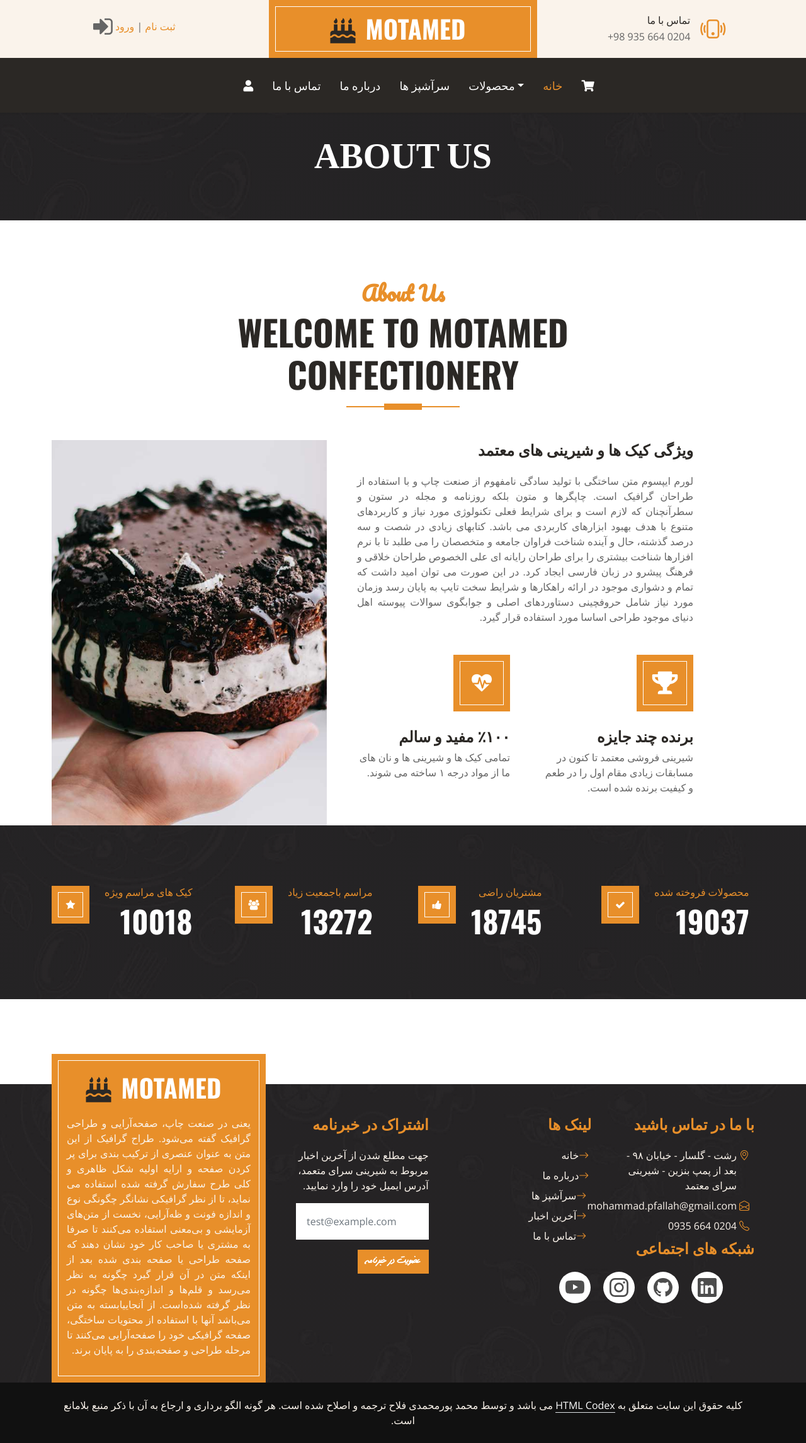
After one commit to mohammadpmf/confectionery, a Django app: page /about_us/ in a window 1280 px wide. The commit adds this page. Shown: the whole page at 63% size. Run offline with Django 5.2, Linux system fonts and the light colour scheme; parts of the project's set-up code (start-up, migrations or seed data) failed here and were passed over; some libraries are stand-ins or nearby versions.

Commit message:
Add about us and Contact us

```diff
--- /dev/null
+++ b/confectionery/templates/about.html
@@ -0,0 +1,110 @@
+{% extends "_base.html" %}
+
+{% load static %}
+{% load i18n %}
+
+{% block content %}
+    <!-- Page Header Start -->
+    <div class="container-fluid bg-dark bg-img p-5 mb-5">
+        <div class="row">
+            <div class="col-12 text-center">
+                <h1 class="display-4 d text-uppercase text-white">{% trans "About Us" %}</h1>
+            </div>
+        </div>
+    </div>
+    <!-- Page Header End -->
+
+<!-- About Start -->
+<div class="container-fluid pt-5">
+    <div class="container">
+        <div class="section-title position-relative text-center mx-auto mb-5 pb-3" style="max-width: 600px;">
+            <h2 class="text-primary font-secondary" {% if LANGUAGE_CODE == 'fa' %}style="font-family: dastkhat;"{% endif %}>{% trans "About Us" %}</h2>
+            <h1 class="display-4 text-uppercase" {% if LANGUAGE_CODE == 'fa' %}style="font-family: calibri;"{% endif %}>{% trans "Welcome To Motamed Confectionery" %}</h1>
+        </div>
+        <div class="row gx-5">
+            <div class="col-lg-5 mb-5 mb-lg-0" style="min-height: 400px;">
+                <div class="position-relative h-100">
+                    <img class="position-absolute w-100 h-100" src="{% static 'img/about.jpg' %}" style="object-fit: cover;">
+                </div>
+            </div>
+            <div class="col-lg-6 pb-5">
+                <h4 dir="rtl" class="mb-4">ویژگی کیک ها و شیرینی های معتمد</h4>
+                <p dir="rtl" style="text-align: justify;" class="mb-5">لورم ایپسوم متن ساختگی با تولید سادگی نامفهوم از صنعت چاپ و با استفاده از طراحان گرافیک است. چاپگرها و متون بلکه روزنامه و مجله در ستون و سطرآنچنان که لازم است و برای شرایط فعلی تکنولوژی مورد نیاز و کاربردهای متنوع با هدف بهبود ابزارهای کاربردی می باشد. کتابهای زیادی در شصت و سه درصد گذشته، حال و آینده شناخت فراوان جامعه و متخصصان را می طلبد تا با نرم افزارها شناخت بیشتری را برای طراحان رایانه ای علی الخصوص طراحان خلاقی و فرهنگ پیشرو در زبان فارسی ایجاد کرد. در این صورت می توان امید داشت که تمام و دشواری موجود در ارائه راهکارها و شرایط سخت تایپ به پایان رسد وزمان مورد نیاز شامل حروفچینی دستاوردهای اصلی و جوابگوی سوالات پیوسته اهل دنیای موجود طراحی اساسا مورد استفاده قرار گیرد.</p>
+                <div class="row g-5">
+                    <div dir="rtl" class="col-sm-6">
+                        <div class="d-flex align-items-center justify-content-center bg-primary border-inner mb-4" style="width: 90px; height: 90px;">
+                            <i class="fa fa-heartbeat fa-2x text-white"></i>
+                        </div>
+                        <h4 class="text-uppercase">٪۱۰۰ مفید و سالم</h4>
+                        <p class="mb-0">تمامی کیک ها و شیرینی ها و نان های ما از مواد درجه ۱ ساخته می شوند.</p>
+                    </div>
+                    <div dir="rtl" class="col-sm-6">
+                        <div class="d-flex align-items-center justify-content-center bg-primary border-inner mb-4" style="width: 90px; height: 90px;">
+                            <i class='fas fa-trophy text-white' style='font-size:36px;'></i>
+                        </div>
+                        <h4 class="text-uppercase">برنده چند جایزه</h4>
+                        <p class="mb-0">شیرینی فروشی معتمد تا کنون در مسابقات زیادی مقام اول را در طعم و کیفیت برنده شده است.</p>
+                    </div>
+                </div>
+            </div>
+        </div>
+    </div>
+</div>
+<!-- About End -->
+
+
+<!-- Facts Start -->
+<div class="container-fluid bg-img py-5 mb-5">
+    <div class="container py-5">
+        <div class="row gx-5 gy-4">
+            <div class="col-lg-3 col-md-6">
+                <div class="d-flex">
+                    <div class="bg-primary border-inner d-flex align-items-center justify-content-center mb-3" style="width: 60px; height: 60px;">
+                        <i class="fa fa-star text-white"></i>
+                    </div>
+                    <div class="ps-4">
+                        <h6 dir="rtl" style="text-align: justify;" class="text-primary text-uppercase">کیک های مراسم ویژه</h6>
+                        <h1 dir="rtl" class="display-5 text-white mb-0" data-toggle="counter-up">10018</h1>
+                    </div>
+                </div>
+            </div>
+            <div class="col-lg-3 col-md-6">
+                <div class="d-flex">
+                    <div class="bg-primary border-inner d-flex align-items-center justify-content-center mb-3" style="width: 60px; height: 60px;">
+                        <i class="fa fa-users text-white"></i>
+                    </div>
+                    <div class="ps-4">
+                        <h6 dir="rtl" style="text-align: justify;" class="text-primary text-uppercase">مراسم باجمعیت زیاد</h6>
+                        <h1 dir="rtl" class="display-5 text-white mb-0" data-toggle="counter-up">13272</h1>
+                    </div>
+                </div>
+            </div>
+            <div class="col-lg-3 col-md-6">
+                <div class="d-flex">
+                    <div class="bg-primary border-inner d-flex align-items-center justify-content-center mb-3" style="width: 60px; height: 60px;">
+                        <i class="fa fa-thumbs-up text-white"></i>
+                    </div>
+                    <div class="ps-4">
+                        <h6 dir="rtl" style="text-align: justify;" class="text-primary text-uppercase">مشتریان راضی</h6>
+                        <h1 dir="rtl" class="display-5 text-white mb-0" data-toggle="counter-up">18745</h1>
+                    </div>
+                </div>
+            </div>
+            <div class="col-lg-3 col-md-6">
+                <div class="d-flex">
+                    <div class="bg-primary border-inner d-flex align-items-center justify-content-center mb-3" style="width: 60px; height: 60px;">
+                        <i class="fa fa-check text-white"></i>
+                    </div>
+                    <div class="ps-4">
+                        <h6 dir="rtl" style="text-align: justify;" class="text-primary text-uppercase">محصولات فروخته شده</h6>
+                        <h1 dir="rtl" class="display-5 text-white mb-0" data-toggle="counter-up">19037</h1>
+                    </div>
+                </div>
+            </div>
+        </div>
+    </div>
+</div>
+<!-- Facts End -->
+
+
+{% endblock content %}
--- a/confectionery/urls.py
+++ b/confectionery/urls.py
@@ -8,4 +8,6 @@ urlpatterns = [
     path('product/<int:pk>/', views.ProductDetail.as_view(), name='product_detail'),
     path('my_favorites/', views.FavoriteList.as_view(), name='my_favorites'),
     path('all_products/', views.ProductList.as_view(), name='all_products'),
+    path('about_us/', views.AboutUs.as_view(), name='about_us'),
+    path('contact_us/', views.ContactUs.as_view(), name='contact_us'),
 ]
--- a/confectionery/views.py
+++ b/confectionery/views.py
@@ -172,3 +172,11 @@ class ProductList(generic.ListView):
     context_object_name = 'products'
     paginate_by=10
     queryset = Product.objects.order_by('-id').annotate(average_stars=Avg('comments__stars')).order_by('-average_stars', '-id')
+
+
+class AboutUs(generic.TemplateView):
+    template_name = 'about.html'
+
+
+class ContactUs(generic.TemplateView):
+    template_name = 'contact.html'
--- a/templates/_base.html
+++ b/templates/_base.html
@@ -172,8 +172,8 @@ https://stackoverflow.com/questions/3356964/how-to-get-the-current-language-in-d
                         <a dir='rtl' href="{% url 'account_logout' %}"><span class="dropdown-item text-right text-danger">خروج</span></a>
                     </div>
                 </div>
-                <a href="contact.html" class="nav-item nav-link">تماس با ما</a>
-                <a href="about.html" class="nav-item nav-link">درباره ما</a>
+                <a href="{% url 'contact_us' %}" class="nav-item nav-link">تماس با ما</a>
+                <a href="{% url 'about_us' %}" class="nav-item nav-link">درباره ما</a>
                 <a href="team.html" class="nav-item nav-link">سرآشپز ها</a>
                 <div class="nav-item dropdown">
                     <a href="#" class="nav-link dropdown-toggle" data-bs-toggle="dropdown">محصولات</a>
@@ -249,7 +249,7 @@ https://stackoverflow.com/questions/3356964/how-to-get-the-current-language-in-d
                             <p>جهت مطلع شدن از آخرین اخبار مربوط به شیرینی سرای متعمد، آدرس ایمیل خود را وارد نمایید.</p>
                             <form action="">
                                 <input dir='ltr' type="text" class="form-control border-white p-3 mb-3" placeholder="test@example.com">
-                                <button class="btn btn-primary">عضویت در خبرنامه</button>
+                                <button class="btn d btn-primary">عضویت در خبرنامه</button>
                             </form>
                         </div>
                     </div>
```
Also changed, not shown: confectionery/templates/contact.html (added, +68 -0 lines), confectionery/locale/fa/LC_MESSAGES/django.po.
